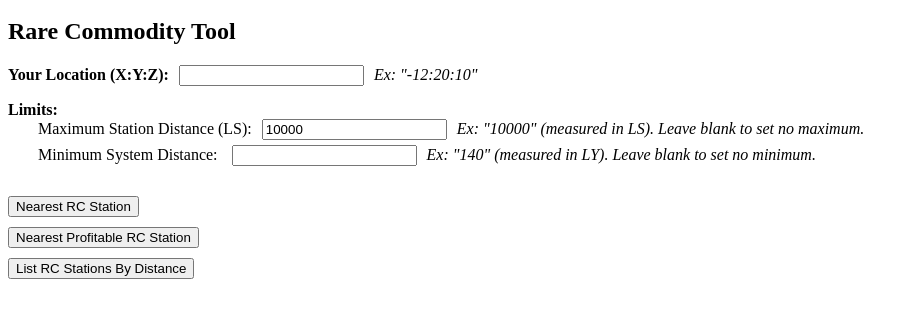
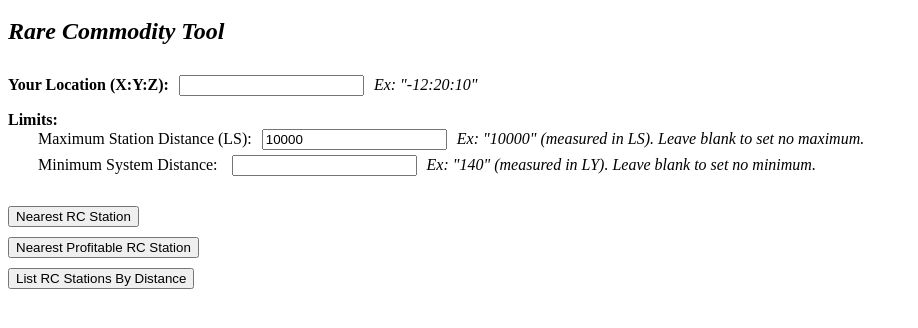
Before and after one commit to marlhammer/marlhammer.github.io, a plain HTML site: page index.html in a window 1280 px wide. Shown: the part 48-376 px from the top of the page, without its empty margins (0-918 px from the left). Drawn offline with Linux system fonts and the light colour scheme.

Commit message:
Styling changes.

```diff
--- a/index.html
+++ b/index.html
@@ -5,6 +5,14 @@
 	<script src="jquery-2.2.0.js"></script>
 
 	<style>
+	        h2 {
+	        	font-style: italic;
+	        }
+
+	        .content {
+	        	margin-top: 30px;
+	        }
+
 		.input {
 			margin-bottom: 30px;
 		}
@@ -66,7 +74,7 @@
 
 	<div><h2>Rare Commodity Tool</h2></div>
 
-	<div>
+	<div class="content">
 		<div class="input">
 			<div class="input-row"><span class="label">Your Location (X:Y:Z):</span><input id="location" type="text"></input><span class="example">Ex: "-12:20:10"</span></div>
 
```
